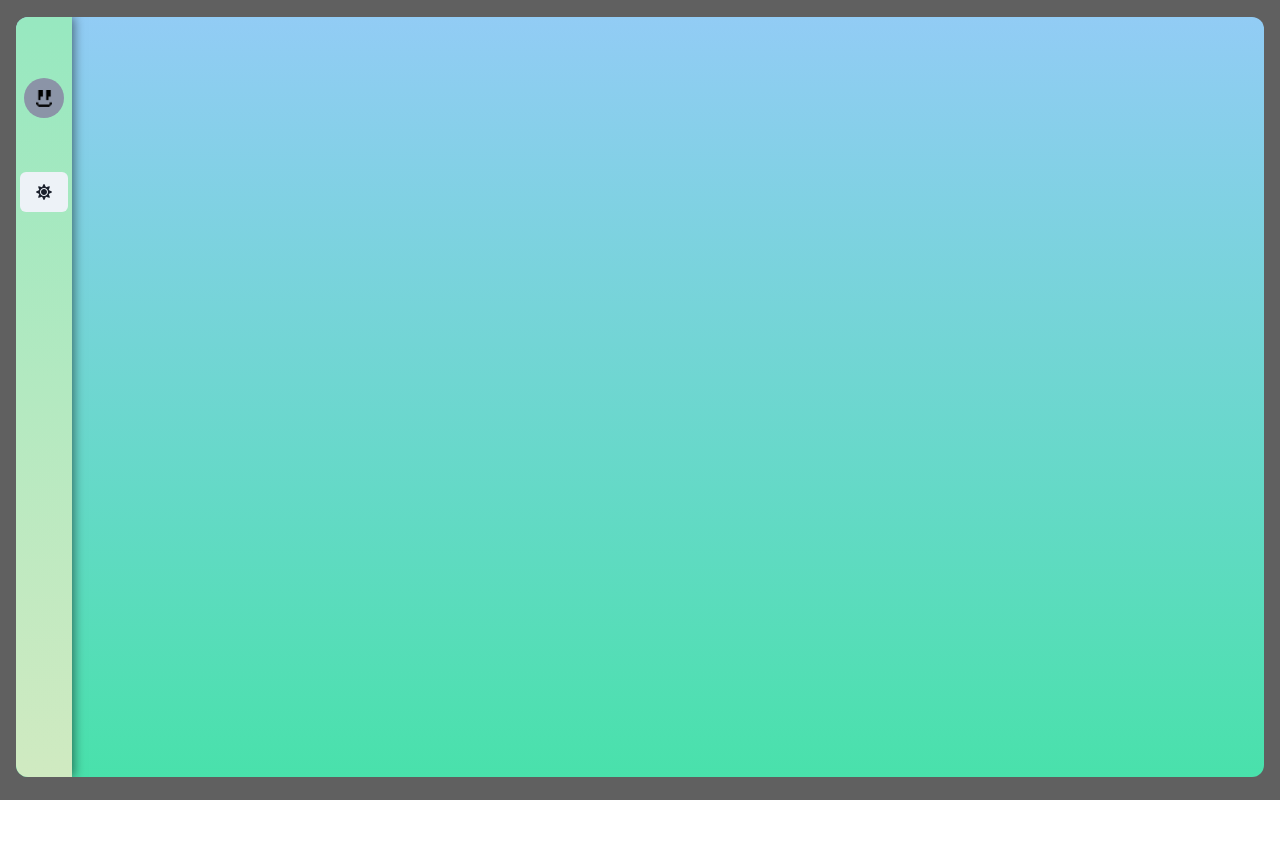
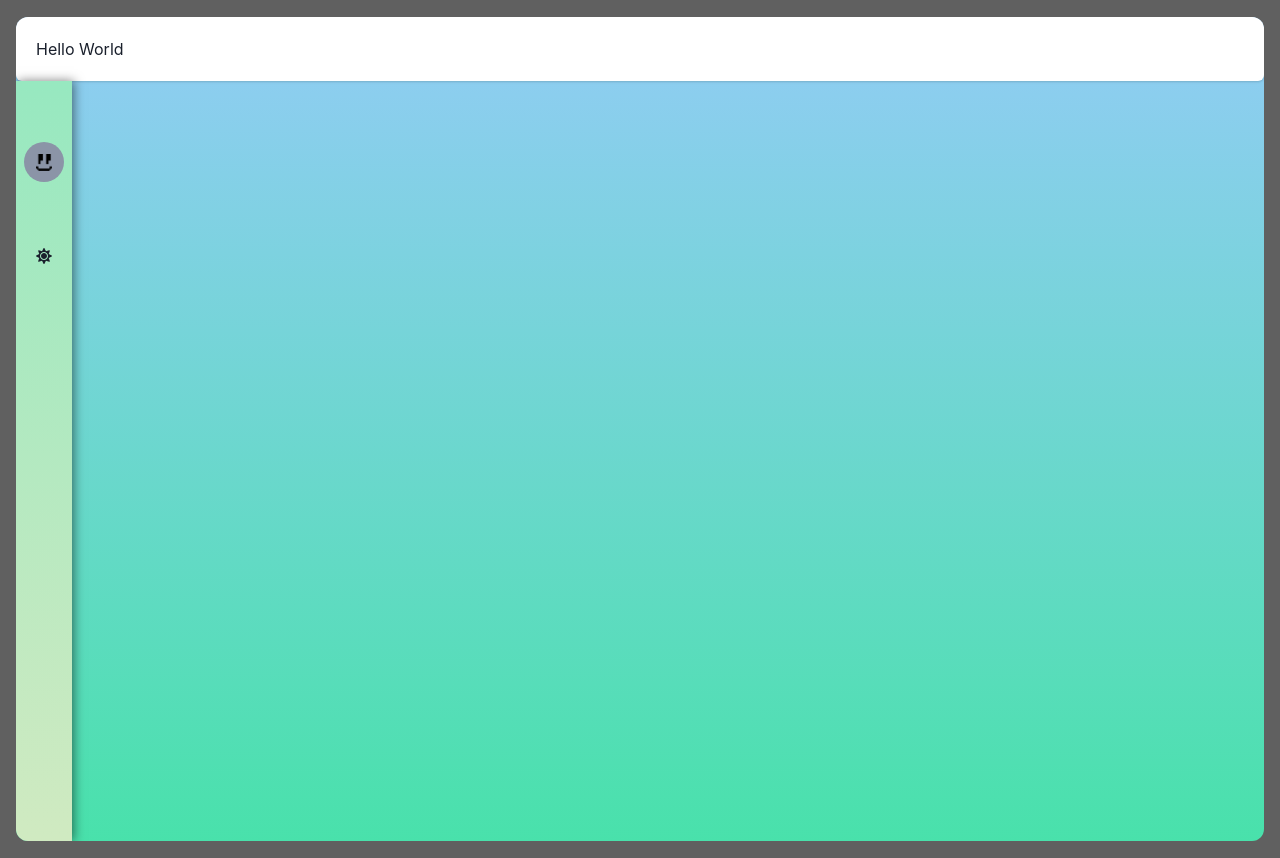
Before and after one commit to H4r0l/newPortfolio, a React (Vite) app: page / in a window 1280 px wide. Before the commit the page ends 800 px from the top, so only its background shows below. Built offline with nearby package versions, Linux system fonts and the light colour scheme.

Commit message:
Feat: Dark mode working

```diff
--- a/src/App.jsx
+++ b/src/App.jsx
@@ -1,5 +1,5 @@
 import React from "react";
-import { Box } from "@chakra-ui/react";
+import { Box, Card, CardBody, Text } from "@chakra-ui/react";
 import Navbar from "./components/Navbar";
 import { useColorMode } from "@chakra-ui/react";
 function App() {
@@ -19,6 +19,11 @@ function App() {
         minH={"95vh"}
         overflowY={"hidden"}
       >
+        <Card>
+          <CardBody>
+            <Text>Hello World</Text>
+          </CardBody>
+        </Card>
         {/* Content goes here */}
         <Navbar />
       </Box>
--- a/src/components/Navbar.jsx
+++ b/src/components/Navbar.jsx
@@ -61,7 +61,8 @@ const Navbar = () => {
               style={{ margin: 0 }}
             />
           </Button>
-          <Button onClick={toggleColorMode}>
+          <Button onClick={toggleColorMode}
+            bg="transparent">
             <FaSun />
           </Button>
         </VStack>
```
